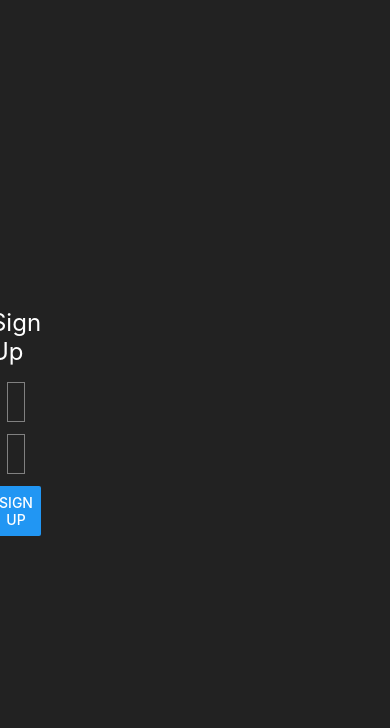
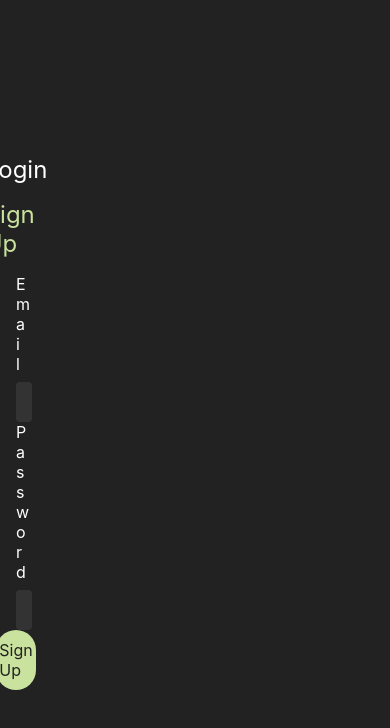
Before and after one commit to bogdangosa/LucaMovieMobile, a React Native app: screen /SignUp in a window 390 px wide. Shown: the top 728 px of the page. Built offline with nearby package versions, Linux system fonts and the light colour scheme.

Commit message:
input field and button done

```diff
--- /dev/null
+++ b/Components/Buttons/SimpleButton.jsx
@@ -0,0 +1,65 @@
+import React from 'react';
+import { TouchableOpacity,Pressable, Text, ActivityIndicator,StyleSheet } from 'react-native';
+import { COLORS } from '../../Data/Colors';
+
+const SimpleButton = ({
+    onPress,
+    onLongPress,
+    title,
+    iconLeft,
+    iconRight,
+    style,
+    textStyle,
+    disabled,
+    activeOpacity=0.7,
+    loading,
+  }) => {
+    return (
+      <TouchableOpacity
+        onPress={onPress}
+        onLongPress={onLongPress}
+        disabled={disabled}
+        activeOpacity={activeOpacity}
+        style={[disabled ? styles.disabledButton : styles.button, style]}
+      >
+        {iconLeft}
+        {loading ? (
+          <ActivityIndicator color="white" />
+        ) : (
+          <Text style={[styles.buttonText, textStyle]}>{title}</Text>
+        )}
+        {iconRight}
+      </TouchableOpacity>
+    );
+  };
+
+  const styles = StyleSheet.create({
+    button: {
+      backgroundColor: COLORS.accent,
+      paddingVertical: 10,
+      paddingHorizontal: 20,
+      borderRadius: 25,
+      flexDirection: "row",
+      justifyContent: "center",
+      alignItems: "center",
+      width: "100%",
+      // Add any additional styles or override default styles here
+    },
+    disabledButton: {
+      backgroundColor: "grey",
+      paddingVertical: 10,
+      paddingHorizontal: 20,
+      borderRadius: 25,
+      flexDirection: "row",
+      justifyContent: "center",
+      alignItems: "center",
+      width: "100%",
+    },
+    buttonText: {
+      color: COLORS.neutral,
+      fontSize: 16,
+      // Add any additional styles or override default styles here
+    },
+  });
+
+export default SimpleButton;
--- a/Components/FormElements/InputField.jsx
+++ b/Components/FormElements/InputField.jsx
@@ -1,25 +1,37 @@
 import React from 'react';
-import { TextInput , StyleSheet} from 'react-native';
+import { TextInput , StyleSheet,View,Text} from 'react-native';
+import { COLORS } from '../../Data/Colors';
 
-const InputField = ({value,onChangeText,placeholder,styles}) => {
+const InputField = ({value,label,onChangeText,placeholder,styles}) => {
     return (
+        <View style={input_styles.input_field_container}>
+            <Text style={input_styles.label}>{label}</Text>
             <TextInput
                 placeholder={placeholder}
+                placeholderTextColor="#FFFFFF44"
                 style={[input_styles.input,styles]}
                 value={value}
                 onChangeText={onChangeText}
             />
+        </View>
     );
 };
 
 const input_styles = StyleSheet.create({
+    label: {
+        color: COLORS.primary,
+        fontSize: 16,
+    },
+    input_field_container: {
+        gap: 8,
+        width: '100%',
+    },
     input: {
-        width: '100%',
         height: 40,
-        borderColor: 'gray',
-        borderWidth: 1,
-        marginBottom: 12,
-        paddingHorizontal: 8,
+        backgroundColor: COLORS.neutral2,
+        borderRadius: 4,
+        padding: 8,
+        color: COLORS.primary,
     },
 });
 
--- a/app/screens/SignUpScreen.jsx
+++ b/app/screens/SignUpScreen.jsx
@@ -2,10 +2,13 @@ import React, { useState } from 'react';
 import { View, TextInput, Button, StyleSheet ,Text } from 'react-native';
 import { COLORS } from '../../Data/Colors';
 import InputField from '../../Components/FormElements/InputField';
+import SimpleButton from '../../Components/Buttons/SimpleButton';
 
 const SignUpScreen = () => {
-    const [email, setEmail] = useState('');
-    const [password, setPassword] = useState('');
+    const [Username, setUsername] = useState('');
+    const [Email, setEmail] = useState('');
+    const [Password, setPassword] = useState('');
+    const [PasswordConfirm, setPasswordConfirm] = useState('');
 
     const handleSignUp = () => {
         // Implement your signup logic here
@@ -14,10 +17,13 @@ const SignUpScreen = () => {
 
     return (
         <View style={styles.container}>
-            <Text style={styles.title}>Sign Up</Text>
-            <InputField placeholder={"ceva"} value={email} onChangeText={setEmail}></InputField>
-            <InputField placeholder={"ceva"} value={password} onChangeText={setPassword}></InputField>
-            <Button title="Sign Up" onPress={handleSignUp} />
+            <View>
+                <Text style={styles.title}>Login</Text>
+                <Text style={[styles.title,styles.accent]}>Sign Up</Text>
+            </View>
+            <InputField label="Email" placeholder="Enter your email adress" value={Email} onChangeText={setEmail}></InputField>
+            <InputField label="Password" placeholder="Enter your password" value={Password} onChangeText={setPassword}></InputField>
+            <SimpleButton title="Sign Up" onPress={handleSignUp} />
         </View>
     );
 };
@@ -36,5 +42,8 @@ const styles = StyleSheet.create({
         fontSize: 24,
         marginBottom: 16,
     },
+    accent: {
+        color: COLORS.accent,
+    },
 });
 export default SignUpScreen;
```
Also changed, not shown: 1 other file (tests, documents, lock files or other folders). Lines whose indentation alone changed are shown as unchanged.
